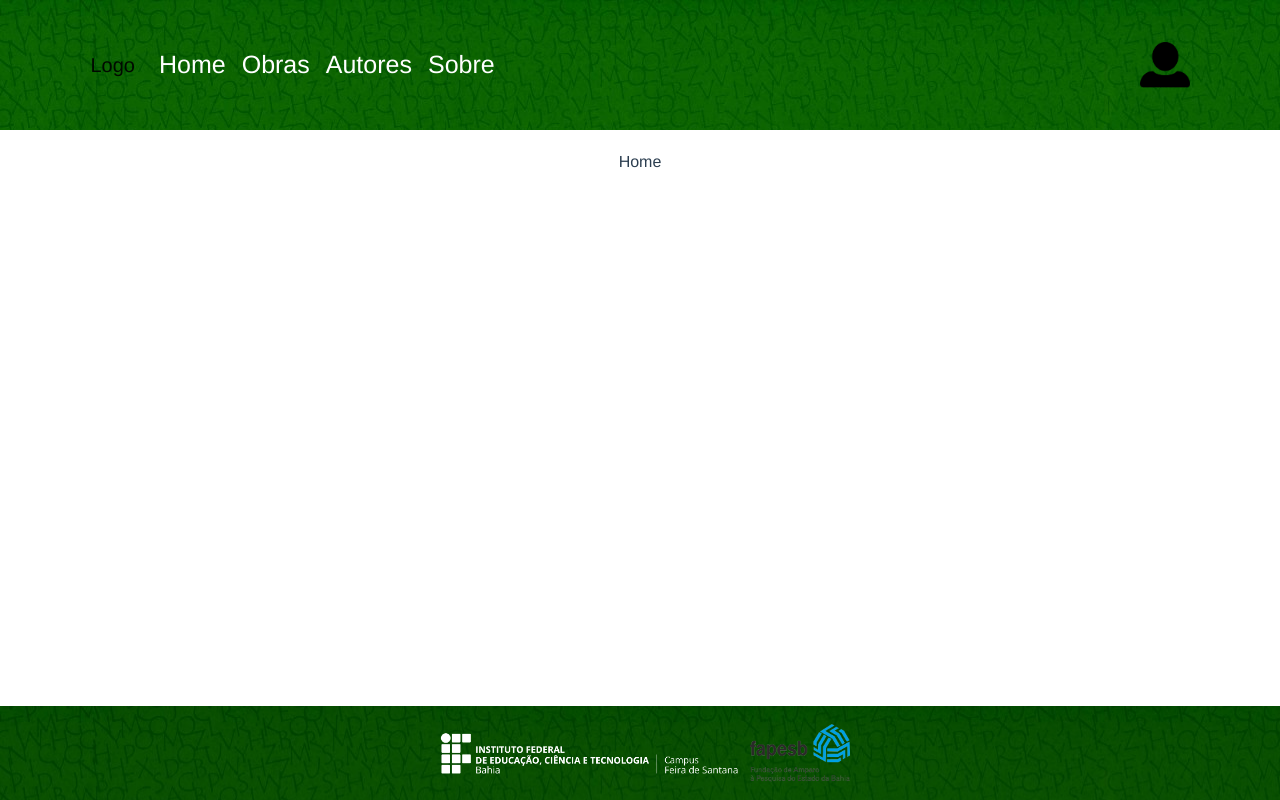
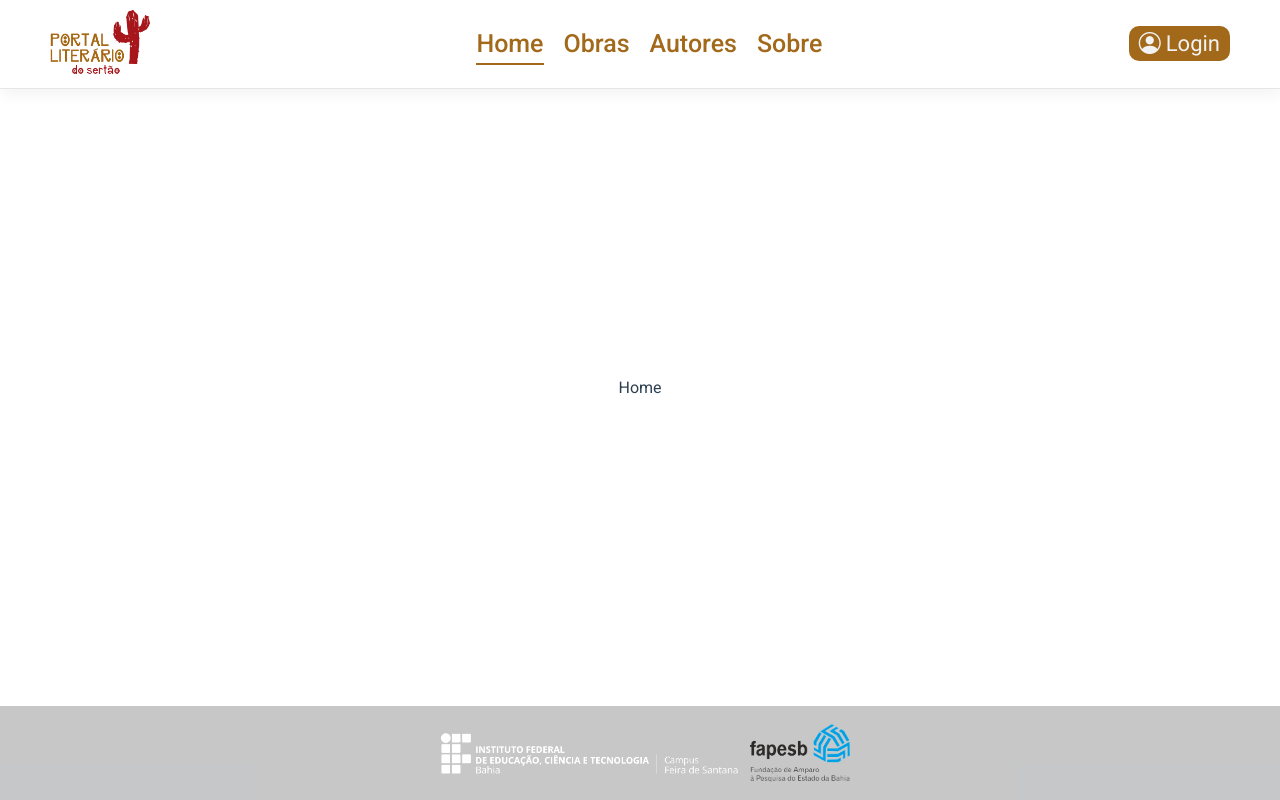
Before and after one commit to JuniorJWJ/front-portal_do_sertao, a Vue app: page / in a window 1280 px wide. Built offline with nearby package versions, Linux system fonts and the light colour scheme.

Commit message:
♻️ refactoring style

```diff
--- a/public/index.html
+++ b/public/index.html
@@ -8,6 +8,10 @@
     <title><%= htmlWebpackPlugin.options.title %></title>
     <!-- CSS only -->
     <link href="https://cdn.jsdelivr.net/npm/bootstrap@5.2.0-beta1/dist/css/bootstrap.min.css" rel="stylesheet" integrity="sha384-0evHe/X+R7YkIZDRvuzKMRqM+OrBnVFBL6DOitfPri4tjfHxaWutUpFmBp4vmVor" crossorigin="anonymous">
+    <link rel="stylesheet" href="https://cdn.jsdelivr.net/npm/bootstrap-icons@1.9.1/font/bootstrap-icons.css">
+    <link rel="preconnect" href="https://fonts.googleapis.com">
+<link rel="preconnect" href="https://fonts.gstatic.com" crossorigin>
+<link href="https://fonts.googleapis.com/css2?family=Roboto:wght@400;500&display=swap" rel="stylesheet">
   </head>
   <body>
     <noscript>
--- a/src/App.vue
+++ b/src/App.vue
@@ -1,7 +1,9 @@
 <template>
-  <router-view/>
-  <NavbarNav />
-  <FooterFoot />
+  <main>
+    <NavbarNav />
+    <router-view/>
+    <FooterFoot />
+  </main>
 </template>
 
 <script>
@@ -18,14 +20,14 @@ export default {
 </script>
 
 <style>
-#app {
-  font-family: Avenir, Helvetica, Arial, sans-serif;
-  -webkit-font-smoothing: antialiased;
-  -moz-osx-font-smoothing: grayscale;
-  text-align: center;
+main {
+  font-family: 'Roboto', sans-serif;
   color: #2c3e50;
-  margin-top: 200px;
-  max-width: 1123px;
-  margin: 150px auto;
+  display: flex;
+  flex-direction: column;
+  justify-content: space-between;
+  align-items: center;
+  height: 100vh;
+  overflow-x: hidden;
 }
 </style>
--- a/src/components/AutorList.vue
+++ b/src/components/AutorList.vue
@@ -6,24 +6,28 @@
           v-for="nomecidade in Cidade.cidade"
           :key="nomecidade.nome"
           :value="nomecidade.id"
-          @click="getAutorFiltroCidade(nomecidade.id)">
+          @click="toggleFilterOption(nomecidade.id)"
+          :class="[activeFilterOption === nomecidade.id ? 'activeOption' : '']">
           {{ nomecidade.nome }}
-          <div class="row"></div>
+          <i v-show="activeFilterOption === nomecidade.id" class="bi-check"></i>
         </li>
       </ul>
     </div>
-    <div id="listaAutorMain">
+    <section id="listaAutorMain">
       <div id="pesquisaAutor">
         <input v-model="searchQuery" class="form-control inputsearch" placeholder="Digite o nome do Autor...">
       </div>
-      <div class="container"
+      <article class="container"
         v-for="r of resultQuery"
         :key="r.id"
         @click="show_autor(r.id)">
-        <img :src="r.endereco_foto"/>
-        {{r.nome}}
-      </div>
-    </div>
+        <div>
+          <img :src="r.endereco_foto"/>
+          {{r.nome}}
+        </div>
+        <i class="bi-chevron-right"></i>
+      </article>
+    </section>
   </div>
 </template>
 <script>
@@ -35,7 +39,8 @@
         autores: [],
         searchQuery: null,
         autor: "",
-        Cidade: []
+        Cidade: [],
+        activeFilterOption: ""
       }
     },
     methods: {
@@ -74,6 +79,16 @@
       show_autor(id){
         this.$router.push({name: "AutorShow", params: {id: id}})
       },
+      toggleFilterOption(itemId){
+        if (this.activeFilterOption === itemId) {
+          this.activeFilterOption = ""
+          this.getAutores()
+          return
+        }
+
+        this.getAutorFiltroCidade(itemId)
+        this.activeFilterOption = itemId
+      },
     },
     mounted () {
         this.getAutores(), this.getCidades();
@@ -103,35 +118,50 @@
   outline: none;
   font-size: 22px;
 }
+#barraLateralAutor ul li:hover,
+.activeOption {
+  background-color: #dad8d8;
+}
 #mainAutor {
   display: flex;
 }
 #listaAutorMain {
-  text-align: left;
+  display: flex;
+  flex-direction: column;
+  gap: 10px;
 }
 .container {
-  background-color: #006919;
-  margin-top: 10px;
-  height: 50px;
-  border-radius: 30px;
+  background-color: #fafafa;
+  box-shadow: 3px 2px 7px rgba(0, 0, 0, 0.15);
+  border: 1px solid #D2D2D2;
+  border-radius: 16px;
   font-size: 22px;
-  flex-direction: column;
-  color: white;
-  width: 740px;
+  color: #3B3B3B;
+  width: 100%;
+  padding: 10px 15px;
+  text-transform: capitalize;
+  cursor: pointer;
+  transition: all ease .5s;
+  display: flex;
+  align-items: center;
+  justify-content: space-between;
 }
 .container:hover {
-  font-weight: bold;
+  background-color: #a2691a;
+  color: #F2F2F2;
 }
 img{
-  width: 60px;
-  border-radius: 50%;
+  width: 50px;
+  height: 50px;
+  border-radius: 8px;
+  margin-right: 10px;
 }
 ul li{
   list-style-type: none;
 }
 .inputsearch{
+  border-radius: 8px;
   width: 740px;
-  border-radius: 30px;
 }
 img{
   width: 40px;
--- a/src/components/AutorShow.vue
+++ b/src/components/AutorShow.vue
@@ -1,22 +1,47 @@
 <template>
-    <div id="corpo">
-        <div id="main">
-            <div id="dados" v-for="item in autor.autor" :key="item.id">
-                <span id="nome">{{ item.nome }}</span>
-                {{ item.profissao }}
-                {{ item.email }}
-                Biografia:{{ item.biografia }}
-                Cidade:{{ item.id_cidade }}
-            </div>
+    <div class="body">
+        <section id="main">
             <div id="foto" v-for="item in autor.autor" :key="item.id">
               <img :src="item.endereco_foto"/>
             </div>
+            <div class="content" v-for="item in autor.autor" :key="item.id">
+                <div>
+                  <article>
+                    <span>Nome</span>
+                    <h5>{{ item.nome }}</h5>
+                  </article>
+
+                  <article>
+                    <span>Profissão</span>
+                    <h5>{{ item.profissao }}</h5>
+                  </article>
                 </div>
+
                 <div>
+                  <article>
+                    <span>Email</span>
+                    <h5>{{ item.email }}</h5>
+                  </article>
+
+                  <article>
+                    <span>Cidade</span>
+                    <h5>{{ item.id_cidade }}</h5>
+                  </article>
+                </div>
+
+                <div>
+                  <article>
+                    <span>Biografia</span>
+                    <h5>{{ item.biografia }}</h5>
+                  </article>
+                </div>
+            </div>
+        </section>
         <h2>Obras publicadas:</h2>
+        <div class="obrasContainer">
             <div class="container" v-for="item in obras.obra" :key="item.id" @click="show_obra(item.id)">
-                {{ item.id }}
-                {{item.nome}}
+                <span>{{item.nome}}</span>
+                <i class="bi-chevron-right"></i>
             </div>
         </div>
     </div>
@@ -89,37 +114,59 @@
 </script>
 
 <style scoped>
-    #corpo{
-        text-align: center;
-    }
-    #main{
-        display: -webkit-inline-box;
-    }
-    #nome{
+.body {
   text-align: left;
 }
-    #dados{
-        border: 1px solid;
-        border-radius: 15%;
-        width: 60%;
+#main {
+  display: flex;
+  align-items: flex-start;
+  gap: 30px;
+  text-align: left;
+  margin-bottom: 30px;
 }
-    #foto{
-        margin-left: 50px;
-    }
-    img{
+#foto img {
+  width: 120px;
+  height: 120px;
   border-radius: 50%;
 }
-    .container{
-        background-color: #006919;
-        margin-top: 10px;
-        height: 40px;
-        border-radius: 30px;
+.content {
+  display: flex;
+  flex-direction: row;
+  gap: 30px;
+}
+.content div {
+  display: flex;
+  flex-direction: column;
+  gap: 15px;
+}
+.content div article {
+  max-width: 300px;
+  word-wrap: break-word;
+}
+.obrasContainer {
+  display: grid;
+  grid-template-columns: auto auto;
+  gap: 15px;
+}
+.container {
+  background-color: #fafafa;
+  box-shadow: 3px 2px 7px rgba(0, 0, 0, 0.15);
+  border: 1px solid #D2D2D2;
+  border-radius: 16px;
   font-size: 22px;
-        display:flex;
-        flex-direction: column;
-        justify-content: center;
-        color: white;
-        width: 740px;
+  color: #3B3B3B;
+  width: 100%;
+  padding: 10px 15px;
+  text-transform: capitalize;
+  cursor: pointer;
+  transition: all ease .5s;
+  display: flex;
+  align-items: center;
+  justify-content: space-between;
+}
+.container:hover {
+  background-color: #a2691a;
+  color: #F2F2F2;
 }
 img{
     width: 180px;
--- a/src/components/FooterFoot.vue
+++ b/src/components/FooterFoot.vue
@@ -17,11 +17,9 @@ export default {
 </script>
 <style scoped>
   footer{
-    position: fixed;
-    bottom: 0;
-    width: 100%;
-    left: 0;
-    background-image: url("../assets/nav.jpg");
+    margin-top: 50px;
+    background-color: #f2f2f2;
+    width: 100vw;
   }
   #logoifba{
     width: 320px;
--- a/src/components/NavbarNav.vue
+++ b/src/components/NavbarNav.vue
@@ -1,57 +1,34 @@
 <template>
-  <div>
-    <nav class="navbar fixed-top navbar-expand-lg navbar-light nav1">
-      <div class="container-fluid dentronav">
-        <a class="navbar-brand logo" href="#">Logo</a>
-        <button class="navbar-toggler" type="button" data-bs-toggle="collapse" data-bs-target="#navbarSupportedContent" aria-controls="navbarSupportedContent" aria-expanded="false" aria-label="Toggle navigation">
-          <span class="navbar-toggler-icon"></span>
-        </button>
-        <div class="collapse navbar-collapse" id="navbarSupportedContent">
-          <ul class="navbar-nav me-auto mb-2 mb-lg-0">
-            <li class="nav-item">
-              <router-link class="nav-link navlink" to="/">Home</router-link>
-            </li>
-            <li class="nav-item">
-              <router-link class="nav-link navlink" to="/list_obra">Obras</router-link>
-            </li>
-            <li class="nav-item">
-              <router-link class="nav-link navlink" to="/list_autor">Autores</router-link>
-            </li>
-            <li class="nav-item">
-                <a class="nav-link navlink" aria-current="page" href="#">Sobre</a>
-            </li>
-            <template v-if="token">
-              <li class="nav-item">
-                <router-link class="nav-link navlink" to="/edit_autor_list">Editar Autor</router-link>
-              </li>
-              <li class="nav-item">
-                <router-link class="nav-link navlink" to="/create_obra">Criar Obra</router-link>
-              </li>
-              <li class="nav-item">
-                <router-link class="nav-link navlink" to="/create_autor">Criar Autor</router-link>
-              </li>
-              <li class="nav-item">
-                <router-link class="nav-link navlink" to="/edit_obra_list">Editar Obra</router-link>
-              </li>
-              <div class="form-inline my-2 my-lg-0">
-                <router-link class="nav-link active" to="/log_user" @click="deslogUser">
-                  <svg xmlns="http://www.w3.org/2000/svg" width="16" height="16" fill="currentColor" class="bi bi-file-excel-fill" viewBox="0 0 16 16">
-                    <path d="M12 0H4a2 2 0 0 0-2 2v12a2 2 0 0 0 2 2h8a2 2 0 0 0 2-2V2a2 2 0 0 0-2-2zM5.884 4.68 8 7.219l2.116-2.54a.5.5 0 1 1 .768.641L8.651 8l2.233 2.68a.5.5 0 0 1-.768.64L8 8.781l-2.116 2.54a.5.5 0 0 1-.768-.641L7.349 8 5.116 5.32a.5.5 0 1 1 .768-.64z"/>
-                  </svg>
-                </router-link>
-              </div>
-            </template>
-          </ul>
-        </div>
-        <div class="form-inline my-2 my-lg-0" v-if="!token">
-          <router-link class="nav-link active" to="/log_user">
-            <img src="../assets/login.png" alt="Italian Trulli">
-          </router-link>
-        </div>
-      </div>
+  <header>
+    <div>
+      <a class="logo" href="#"><img src="../assets/logo-4.png" alt=""></a>
+    </div>
+
+    <nav @click="setActiveNav()">
+      <router-link to="/" :class="[activeNavItem == '/' ? 'activeItem' : '']">Home</router-link>
+      <router-link to="/list_obra" :class="[activeNavItem === '/list_obra' ? 'activeItem' : '']">Obras</router-link>
+      <router-link to="/list_autor" :class="[activeNavItem === '/list_autor' ? 'activeItem' : '']">Autores</router-link>
+      <a aria-current="page" href="#" :class="[activeNavItem === '#' ? 'activeItem' : '']">Sobre</a>
+
+      <router-link v-show="token" to="/edit_autor_list" :class="[activeNavItem === '/edit_autor_list' ? 'activeItem' : '']">Editar Autor</router-link>
+      <router-link v-show="token" to="/create_obra" :class="[activeNavItem === '/create_obra' ? 'activeItem' : '']">Criar Obra</router-link>
+      <router-link v-show="token" to="/create_autor" :class="[activeNavItem === '/create_autor' ? 'activeItem' : '']">Criar Autor</router-link>
+      <router-link v-show="token" to="/edit_obra_list" :class="[activeNavItem === '/edit_obra_list' ? 'activeItem' : '']">Editar Obra</router-link>
+
+      <!-- <router-link class="nav-link active" to="/log_user" @click="deslogUser">
+        <svg xmlns="http://www.w3.org/2000/svg" width="16" height="16" fill="currentColor" class="bi bi-file-excel-fill" viewBox="0 0 16 16">
+          <path d="M12 0H4a2 2 0 0 0-2 2v12a2 2 0 0 0 2 2h8a2 2 0 0 0 2-2V2a2 2 0 0 0-2-2zM5.884 4.68 8 7.219l2.116-2.54a.5.5 0 1 1 .768.641L8.651 8l2.233 2.68a.5.5 0 0 1-.768.64L8 8.781l-2.116 2.54a.5.5 0 0 1-.768-.641L7.349 8 5.116 5.32a.5.5 0 1 1 .768-.64z"/>
+        </svg>
+      </router-link>  -->
     </nav>
-  </div>
 
+    <div v-if="!token">
+      <router-link class="login" to="/log_user">
+        <i class="bi-person-circle"></i>
+        <span>Login</span>
+      </router-link>
+    </div>
+  </header>
 </template>
 
 <script>
@@ -59,31 +36,68 @@ export default {
   name: "NavbarNav",
   data(){
       return{
-          token: localStorage.getItem("token")
+          token: localStorage.getItem("token"),
+          activeNavItem: "/"
       }
   },
   methods: {
     async deslogUser(){
       localStorage.clear();
+    },
+    setActiveNav(){
+      this.activeNavItem = this.$route.path;
     }
   }
 }
 </script>
 <style scoped>
-  .nav1{
-    background-image: url("../assets/nav.jpg");
-    color: white;
-    height: 130px;
+  header{
+    background-image: #F2F2F2;
+    color: #3B3B3B;
+    display: flex;
+    flex-wrap: nowrap;
+    justify-content: space-between;
+    align-items: center;
+    width: 100%;
+    padding: 10px 50px;
+    border-bottom: 1px solid #d2d2d28e;
+    box-shadow: 1px 5px 15px rgba(0, 0, 0, 0.05);
+    margin-bottom: 30px;
+  }
+  nav a {
+    color: #a2691a;
     font-size: 25px;
+    font-weight: 500;
+    text-decoration: none;
+    margin-left: 20px;
   }
-  .dentronav{
-    max-width: 1123px;
-    align-items: center;
+  .activeItem,
+  nav a:hover {
+    border-bottom: 2px solid #a2691a;
+    padding-bottom: 5px;
   }
-  .navlink{
-    color: white;
+  .logo img {
+    width: 100px;
   }
-  img{
-    width: 50px;
+  .login {
+    background-color: #a2691a;
+    border-radius: 10px;
+    border: none;
+    font-size: 22px;
+    color: #F2F2F2;
+    text-transform: capitalize;
+    padding: 5px 10px;
+    margin: 10px 0;
+    cursor: pointer;
+    transition: all ease .5s;
+    text-decoration: none;
+  }
+
+  .login:hover {
+    background-color: #c9872c;
+  }
+  .login i {
+    color: #f2f2f2;
+    margin-right: 5px;
   }
 </style>
--- a/src/components/ObraList.vue
+++ b/src/components/ObraList.vue
@@ -6,25 +6,27 @@
           v-for="nomegeneroliterario in GenerosLiterarios.generoLiterario"
           :key="nomegeneroliterario.nome"
           :value="nomegeneroliterario.id"
-          @click="getObrasFiltroGenero(nomegeneroliterario.id)">
+          @click="toggleFilterOption(nomegeneroliterario.id)"
+          :class="[activeFilterOption === nomegeneroliterario.id ? 'activeOption' : '']">
           {{ nomegeneroliterario.nome }}
-          <div class="row"></div>
+          <i v-show="activeFilterOption === nomegeneroliterario.id" class="bi-check"></i>
         </li>
       </ul>
     </div>
-    <div id="listaObraMain">
+    <section id="listaObraMain">
       <div id="pesquisaObra">
         <input placeholder="Pesquisar obra" class="form-control inputsearch"  v-model="searchQuery" />
       </div>
-      <div
+      <article
         class="container"
         v-for="r of resultQuery"
         :key="r.id"
         @click="show_obra(r.id)"
       >
         {{ r.nome }}
-      </div>
-    </div>
+        <i class="bi-chevron-right"></i>
+      </article>
+    </section>
   </div>
 </template>
 <script>
@@ -37,7 +39,7 @@
         obrasBegin: [],
         searchQuery: null,
         obra: '',
-        //...
+        activeFilterOption: "",
         GenerosLiterarios: [],
       };
     },
@@ -81,6 +83,16 @@
       show_obra(id) {
         this.$router.push({ name: 'ObraShow', params: { id: id } });
       },
+      toggleFilterOption(itemId){
+        if (this.activeFilterOption === itemId) {
+          this.activeFilterOption = ""
+          this.getObras()
+          return
+        }
+
+        this.getObrasFiltroGenero(itemId)
+        this.activeFilterOption = itemId
+      },
     },
     mounted() {
       this.getObras(), this.getGenerosLiterarios();
@@ -110,33 +122,43 @@
   outline: none;
   font-size: 22px;
 }
+#barraLateralObra ul li:hover,
+.activeOption {
+  background-color: #dad8d8;
+}
 #mainObra {
   display: flex;
 }
 #listaObraMain {
-  text-align: left;
+  display: flex;
+  flex-direction: column;
+  gap: 10px;
 }
 .container {
-  background-color: #006919;
-  margin-top: 10px;
-  height: 40px;
-  border-radius: 30px;
+  background-color: #a2691a;
+  box-shadow: 3px 2px 7px rgba(0, 0, 0, 0.15);
+  border: 1px solid #D2D2D2;
+  border-radius: 16px;
   font-size: 22px;
-  display:flex;
-  flex-direction: column;
-  justify-content: center;
-  color: white;
-  width: 740px;
+  color: #F2F2F2;
+  width: 100%;
+  padding: 10px 15px;
+  text-transform: capitalize;
+  cursor: pointer;
+  transition: all ease .5s;
+  display: flex;
+  align-items: center;
+  justify-content: space-between;
 }
 .container:hover {
-  font-weight: bold;
+  background-color: #c9872c;
 }
 ul li{
   list-style-type: none;
 }
 .inputsearch{
+  border-radius: 8px;
   width: 740px;
-  border-radius: 30px;
 }
 img{
   width: 40px;
--- a/src/components/ObraShow.vue
+++ b/src/components/ObraShow.vue
@@ -1,21 +1,32 @@
 <template>
-    <div >
-        <div>
-            id:{{ obra.id }}
-            <br>
-            Nome da Obra: {{ obra.nome }}
-            <br>
-            Autor: {{ obra.id_autor}}
-            <br>
-            Gênero literário: {{ obra.id_genero_literario}}
-            <div @click="go_link()">
-                Link  <a :href='obra.endereco_pdf'>{{obra.nome}}</a>
-            </div>
+    <div class="container">
+      <article>
+        <span>Nome da Obra</span>
+        <h5>{{ obra.nome }}</h5>
+      </article>
+      <article>
+        <span>Autor</span>
+        <h5>{{ obra.id_autor}}</h5>
+      </article>
+      <article>
+        <span>Gênero literário</span>
+        <h5>{{ obra.id_genero_literario}}</h5>
+      </article>
+      <div class="action">
+        <a @click="goBack()">
+          <button>
+            <i class="bi-chevron-left"></i>
+            <span>Voltar</span>
+          </button>
+        </a>
 
-        </div>
-        <div>
-
-        </div>
+        <a href="{{endereco_pdf}}" target="_blank">
+          <button>
+            <span>Acessar Obra</span>
+            <i class="bi-chevron-right"></i>
+          </button>
+        </a>
+      </div>
     </div>
 </template>
 
@@ -75,8 +86,8 @@
                     console.log(error);
                 });
             },
-            go_link(){
-                 window.location.href = this.obra.endereco_pdf;
+            goBack() {
+              window.history.back()
             }
         },
         created() {
@@ -86,8 +97,56 @@
 </script>
 
 <style scoped>
-    img{
-      width: 60px;
-      height: 60px
-   }
+img{
+    width: 60px;
+    height: 60px
+}
+.container {
+  background-color: #fafafa;
+  box-shadow: 3px 2px 7px rgba(0, 0, 0, 0.15);
+  border: 1px solid #D2D2D2;
+  border-radius: 16px;
+  font-size: 22px;
+  color: #3B3B3B;
+  text-transform: capitalize;
+  padding: 0;
+  width: 600px;
+}
+.container article {
+  display: flex;
+  align-items: center;
+  justify-content: space-between;
+  align-items: center;
+  border-bottom: 1px solid #d2d2d2a1;
+  padding: 10px 20px;
+}
+.container article h5 {
+  font-weight: 500;
+}
+.container a {
+  text-decoration: none;
+}
+.action {
+  display: flex;
+  justify-content: center;
+  gap: 10px;
+}
+.container button {
+  background-color: #a2691a;
+  border-radius: 10px;
+  border: none;
+  font-size: 22px;
+  color: #F2F2F2;
+  text-transform: capitalize;
+  padding: 5px 10px;
+  margin: 10px 0;
+  cursor: pointer;
+  transition: all ease .5s;
+  display: flex;
+  align-items: center;
+  gap: 5px;
+}
+.container button:hover {
+  background-color: #c9872c;
+}
 </style>
```
Also changed, not shown: src/components/FormLogUser.vue (+16 -13 lines), src/assets/logo-4.png (added). Lines whose indentation alone changed are shown as unchanged.
